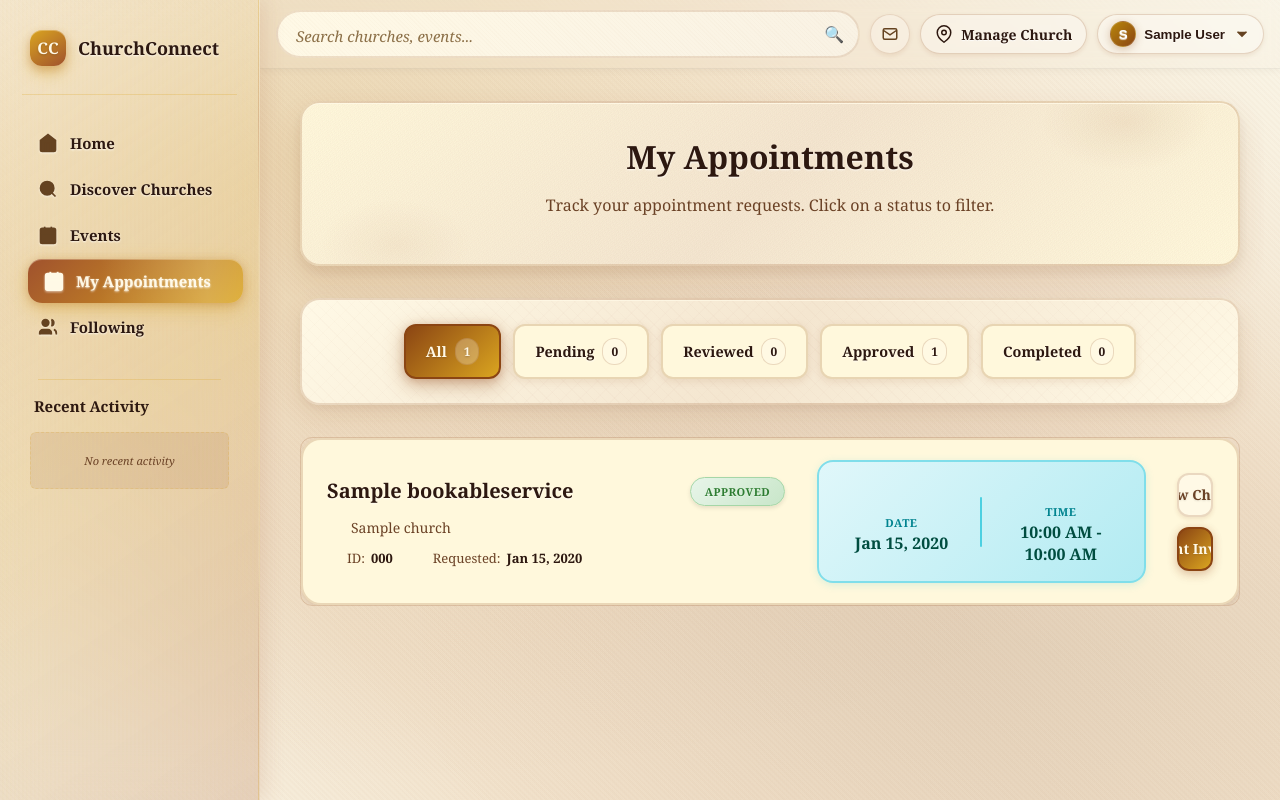
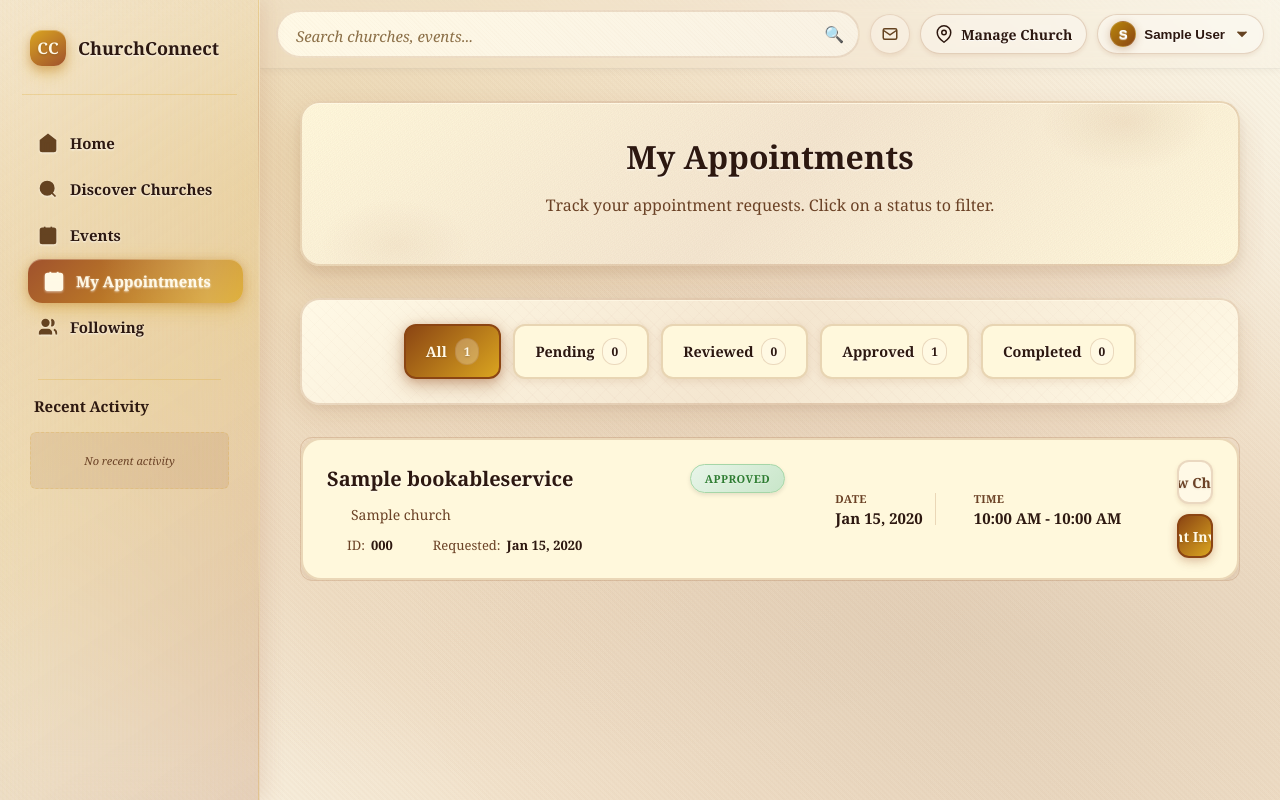
Before and after one commit to marllouie99/DioceseIligan, a Django app: page /app/appointments/ in a window 1280 px wide. Run offline with Django 5.2, Linux system fonts and the light colour scheme; a user stored in the database is signed in; tables that the repository leaves empty hold one stand-in row (values such as "Sample post"); data that the repository does not hold is empty.

Commit message:
Simplify date/time display in appointments
SIMPLIFIED DESIGN:
- Removed cyan/teal gradient background
- Removed border and box-shadow
- Removed min-width constraint
- Cleaner, more minimal look

LAYOUT CHANGES:
- Horizontal layout with icons on left
- Date and time side-by-side
- Simple divider line between them
- No background card, just text

STYLING:
- Icons: var(--brand) brown color
- Labels: Smaller, muted color
- Values: Bold, standard text color
- Divider: Simple 1px line with border color

RESULT:
- Much cleaner appearance
- Less visual noise
- Better readability
- Matches simpler design aesthetic
- No distracting colored boxes

```diff
--- a/static/css/pages/appointments.css
+++ b/static/css/pages/appointments.css
@@ -220,37 +220,29 @@ body.page-appointments {
   margin-top: 2px;
 }
 
-/* Center Section - Date & Time Card */
+/* Center Section - Date & Time (Simplified) */
 .booking-card-center {
   display: flex;
-  justify-content: center;
+  align-items: center;
+  gap: 16px;
 }
 
 .booking-datetime-card {
-  background: linear-gradient(135deg, #E0F7FA 0%, #B2EBF2 100%);
-  border: 2px solid #80DEEA;
-  border-radius: 16px;
-  padding: 16px 20px;
   display: flex;
   align-items: center;
-  gap: 16px;
-  min-width: 260px;
-  box-shadow: 0 2px 8px rgba(0, 188, 212, 0.15);
+  gap: 12px;
 }
 
 .datetime-item {
   display: flex;
-  flex-direction: column;
   align-items: center;
-  gap: 6px;
-  flex: 1;
-  text-align: center;
+  gap: 8px;
 }
 
 .datetime-item i {
-  width: 20px;
-  height: 20px;
-  color: #00838F;
+  width: 18px;
+  height: 18px;
+  color: var(--brand);
   flex-shrink: 0;
 }
 
@@ -262,24 +254,23 @@ body.page-appointments {
 
 .datetime-label {
   font-size: 11px;
-  font-weight: 700;
+  font-weight: 600;
   text-transform: uppercase;
-  letter-spacing: 0.5px;
-  color: #00838F;
+  letter-spacing: 0.3px;
+  color: var(--muted);
 }
 
 .datetime-value {
-  font-size: 16px;
+  font-size: 15px;
   font-weight: 700;
-  color: #004D40;
+  color: var(--text);
   font-family: var(--font-family-primary);
 }
 
 .datetime-divider {
-  width: 2px;
-  height: 50px;
-  background: #4DD0E1;
-  border-radius: 2px;
+  width: 1px;
+  height: 32px;
+  background: var(--border);
 }
 
 /* Right Section - Actions */
```
